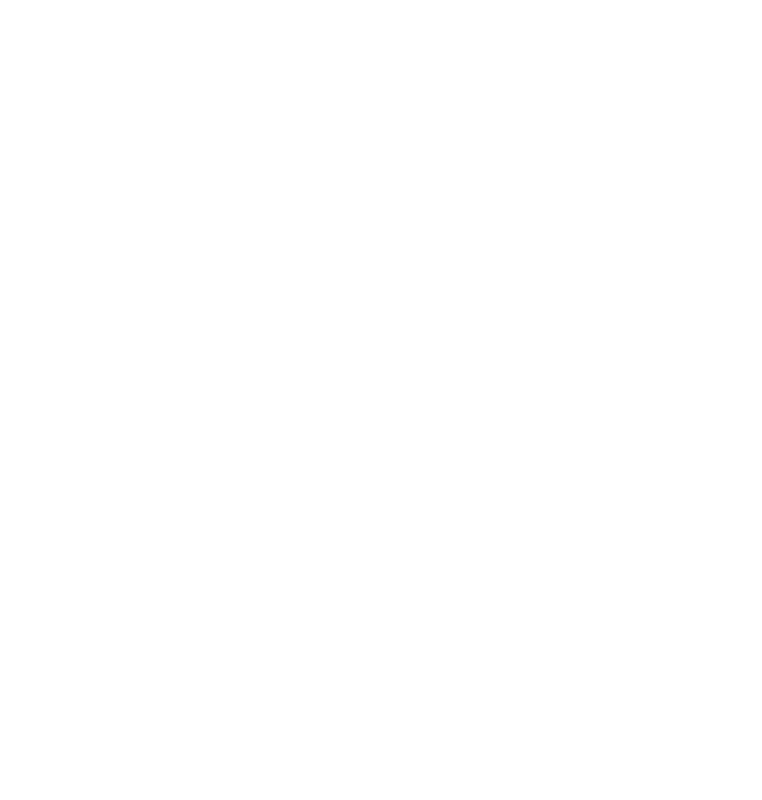
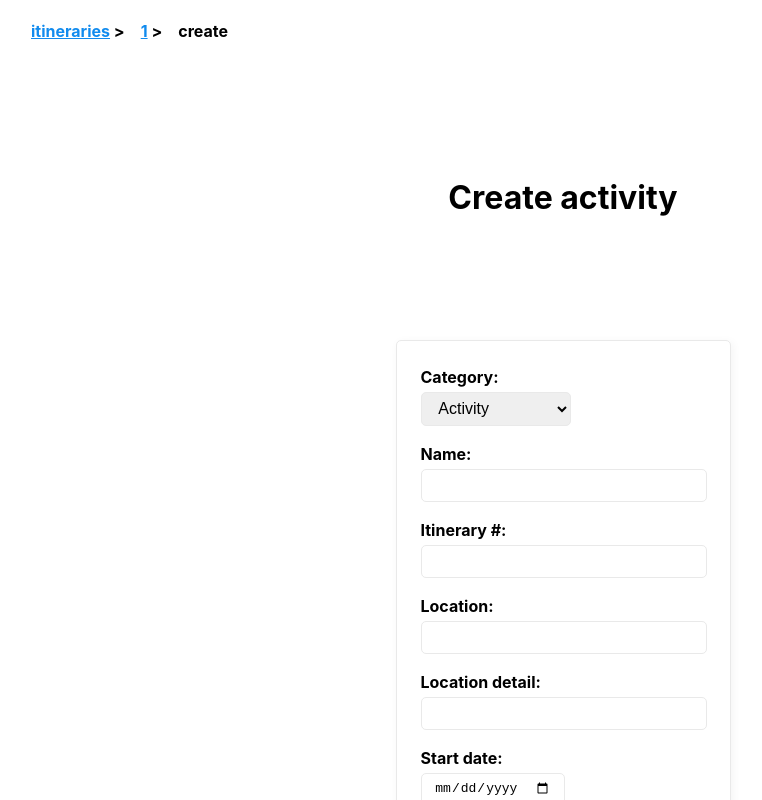
Before and after one commit to chrjl/itineraries--frontend, a React (Vite) app: page /1/create in a window 1280 px wide. Before the commit this address had no page. Shown: the top 800 px of the page, without its empty margins (77-839 px from the left). Built offline with nearby package versions, Linux system fonts and the light colour scheme.

Commit message:
refactor: routes

```diff
--- a/src/App.tsx
+++ /dev/null
@@ -1,5 +0,0 @@
-import { Navigate } from 'react-router';
-
-export default function App() {
-  return <Navigate to="/itineraries" />;
-}
--- a/src/components/CreateActivity.tsx
+++ b/src/components/CreateActivity.tsx
@@ -12,10 +12,10 @@ export default function CreateActivity() {
         <nav>
           <ul>
             <li>
-              <Link to="/itineraries">itineraries</Link> &gt;
+              <Link to="../..">itineraries</Link> &gt;
             </li>
             <li>
-              <Link to={`/itineraries/${id}`}>{id}</Link> &gt;
+              <Link to={`../${id}`}>{id}</Link> &gt;
             </li>
             <li>create</li>
           </ul>
@@ -98,7 +98,7 @@ export default function CreateActivity() {
       return;
     }
 
-    navigate(`/itineraries/${id}`);
+    navigate(`../${id}`);
   }
 
   function handleChange(e: React.ChangeEvent<HTMLSelectElement>) {
--- a/src/components/CreateItinerary.tsx
+++ b/src/components/CreateItinerary.tsx
@@ -9,7 +9,7 @@ export default function CreateItinerary() {
         <nav>
           <ul>
             <li>
-              <Link to="/itineraries">itineraries</Link> &gt;
+              <Link to="..">itineraries</Link> &gt;
             </li>
             <li>new</li>
           </ul>
@@ -50,6 +50,6 @@ export default function CreateItinerary() {
     }
 
     const file = await response.json();
-    navigate(`/itineraries/${file.id}`);
+    navigate(`${file.id}`);
   }
 }
--- a/src/components/Itineraries.tsx
+++ b/src/components/Itineraries.tsx
@@ -22,7 +22,7 @@ export default function Itineraries() {
     <>
       <header>
         <h1>Itineraries</h1>
-        <Link to="/itineraries/new">
+        <Link to="new">
           <b>Create new</b>
         </Link>
       </header>
@@ -40,7 +40,7 @@ export default function Itineraries() {
             <tbody>
               {itineraries?.map(({ name, id, createdTime, modifiedTime }) => (
                 <tr key={id}>
-                  <td>{<Link to={`/itineraries/${id}`}>{name}</Link>}</td>
+                  <td>{<Link to={`${id}`}>{name}</Link>}</td>
                   <td>
                     {`${createdTime?.slice(0, 10)} ${createdTime?.slice(11, 19)}`}
                   </td>
--- a/src/components/Itinerary.tsx
+++ b/src/components/Itinerary.tsx
@@ -42,7 +42,7 @@ export default function Itinerary() {
       .catch((err) => {
         console.error(err);
         alert('There was an error. Redirecting...');
-        navigate('/itineraries');
+        navigate('/');
       });
   }, [id, navigate]);
 
@@ -52,7 +52,7 @@ export default function Itinerary() {
         <nav>
           <ul>
             <li>
-              <Link to="/itineraries">itineraries</Link> &gt;
+              <Link to="..">itineraries</Link> &gt;
             </li>
             <li> {id}</li>
           </ul>
@@ -61,7 +61,7 @@ export default function Itinerary() {
         <button type="button" onClick={handleClickDelete}>
           <i>Delete itinerary</i>
         </button>
-        <Link to={`/itineraries/${id}/create`}>
+        <Link to={`create`}>
           <b>Create activity</b>
         </Link>
       </header>
@@ -217,7 +217,7 @@ export default function Itinerary() {
         method: 'DELETE',
       });
 
-      navigate('/itineraries');
+      navigate('/');
     }
   }
 }
--- a/src/main.tsx
+++ b/src/main.tsx
@@ -4,7 +4,6 @@ import { BrowserRouter, Routes, Route } from 'react-router';
 // import 'bootstrap/dist/css/bootstrap.min.css';
 import './mvp.css';
 
-import App from './App.tsx';
 import Itineraries from './components/Itineraries.tsx';
 import Itinerary from './components/Itinerary.tsx';
 import CreateItinerary from './components/CreateItinerary.tsx';
@@ -14,11 +13,10 @@ createRoot(document.getElementById('root')!).render(
   <StrictMode>
     <BrowserRouter>
       <Routes>
-        <Route path="/" element={<App />} />
-        <Route path="/itineraries" element={<Itineraries />} />
-        <Route path="/itineraries/new" element={<CreateItinerary />} />
-        <Route path="/itineraries/:id" element={<Itinerary />} />
-        <Route path="/itineraries/:id/create" element={<CreateActivity />} />
+        <Route path="/" element={<Itineraries />} />
+        <Route path="/new" element={<CreateItinerary />} />
+        <Route path="/:id" element={<Itinerary />} />
+        <Route path="/:id/create" element={<CreateActivity />} />
       </Routes>
     </BrowserRouter>
   </StrictMode>
```
